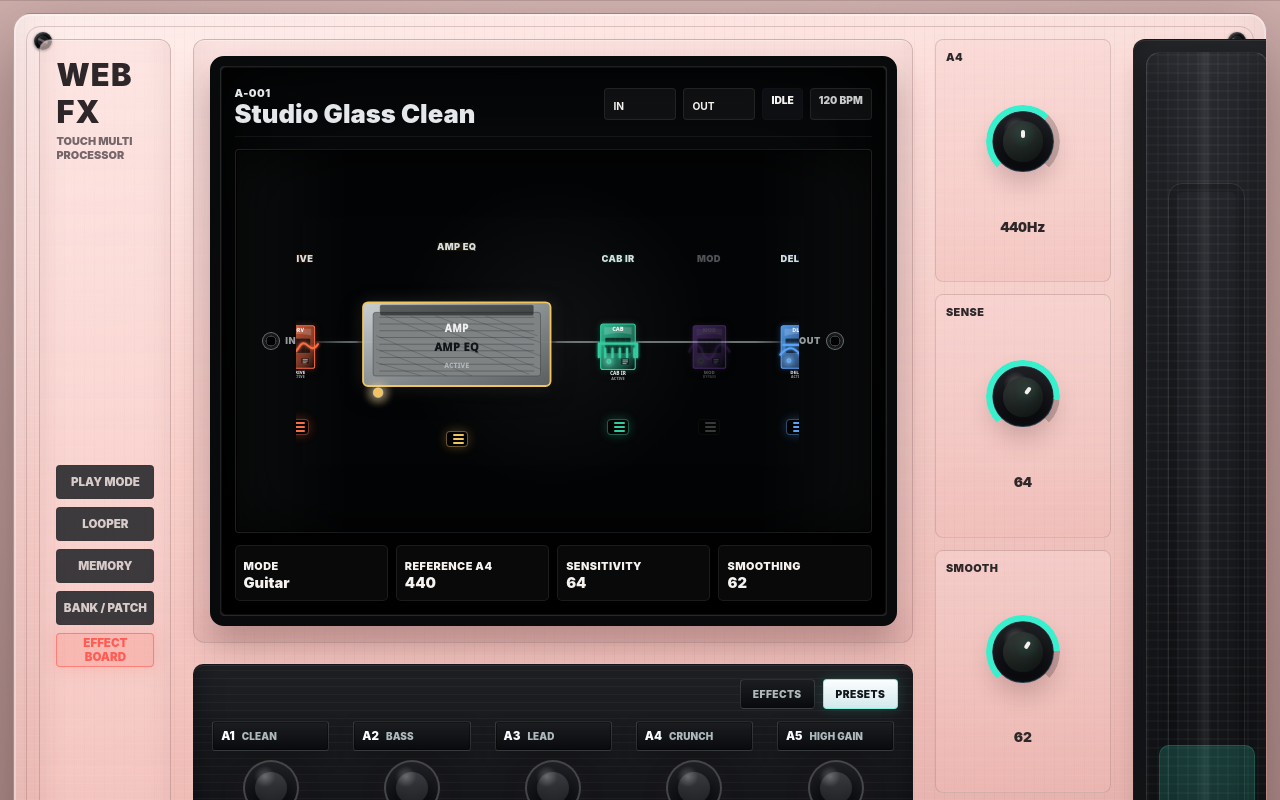
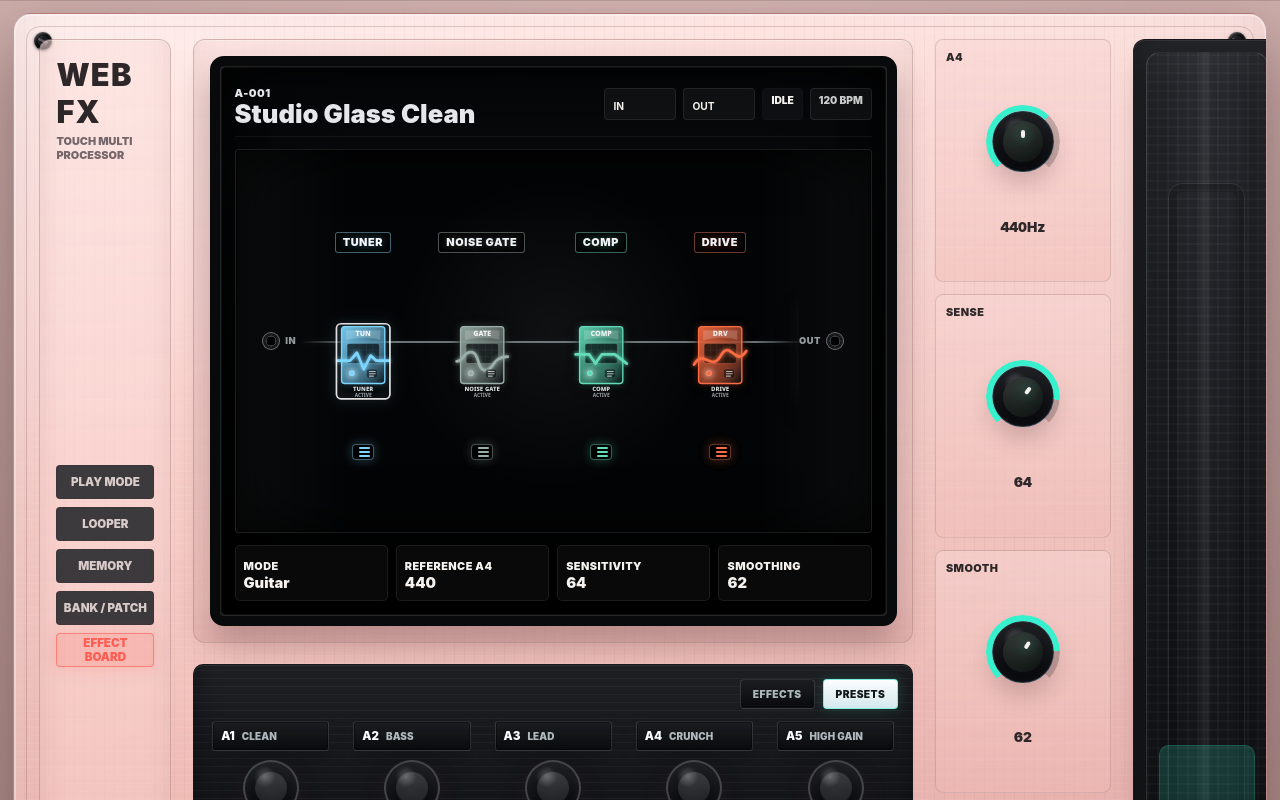
Before and after one commit to kimyounggaur/Guitar-Muti-Effector, a React (Vite) app: page / in a window 1280 px wide. Shown: the top 800 px of the page. Built offline with nearby package versions, Linux system fonts and the light colour scheme.

Commit message:
Enlarge LCD chain effect blocks

```diff
--- a/src/styles/hardware.css
+++ b/src/styles/hardware.css
@@ -3823,45 +3823,49 @@
   display: flex;
   grid-template-columns: none;
   grid-auto-rows: initial;
-  justify-content: center;
+  justify-content: flex-start;
   align-items: center;
-  gap: clamp(6px, 0.9vw, 12px);
+  gap: clamp(10px, 1.3vw, 18px);
   width: 100%;
   height: 100%;
   min-height: 0;
   overflow-x: auto;
   overflow-y: hidden;
-  padding: clamp(22px, 2.4vw, 34px) clamp(4px, 1vw, 12px) clamp(16px, 2vw, 28px);
+  padding: clamp(24px, 2.6vw, 38px) clamp(8px, 1.2vw, 16px) clamp(16px, 2vw, 28px);
 }
 
 .screen-glass:not(.is-preset-browser) .chain-effect-shell {
   display: grid;
-  flex: 0 0 clamp(72px, 6vw, 92px);
-  gap: 4px;
+  flex: 0 0 clamp(96px, 8vw, 124px);
+  gap: 7px;
   justify-items: center;
-  min-width: 72px;
+  min-width: 96px;
 }
 
 .screen-glass:not(.is-preset-browser) .chain-effect-shell.type-ampEQ {
-  flex-basis: clamp(158px, 17vw, 238px);
+  flex-basis: clamp(220px, 20vw, 300px);
 }
 
 .screen-glass:not(.is-preset-browser) .chain-effect-shell.type-cabinetIR {
-  flex-basis: clamp(78px, 6.4vw, 100px);
+  flex-basis: clamp(104px, 8.6vw, 132px);
 }
 
 .screen-glass:not(.is-preset-browser) .chain-effect-lcd-label {
   display: block;
   max-width: 100%;
   overflow: hidden;
-  color: rgba(235, 241, 242, 0.94);
-  font-size: clamp(0.58rem, 0.68vw, 0.72rem);
-  font-weight: 950;
-  letter-spacing: 0.04em;
+  border: 1px solid color-mix(in srgb, var(--effect-color) 36%, rgba(255, 255, 255, 0.12));
+  border-radius: 3px;
+  background: rgba(0, 0, 0, 0.72);
+  color: rgba(248, 252, 255, 0.98);
+  font-size: clamp(0.68rem, 0.82vw, 0.84rem);
+  font-weight: 950;
+  letter-spacing: 0.05em;
   line-height: 1;
+  padding: 4px 7px;
   text-align: center;
   text-overflow: ellipsis;
-  text-shadow: 0 0 8px color-mix(in srgb, var(--effect-color) 38%, transparent);
+  text-shadow: 0 0 10px color-mix(in srgb, var(--effect-color) 46%, transparent);
   text-transform: uppercase;
   white-space: nowrap;
 }
@@ -3871,12 +3875,12 @@
 }
 
 .screen-glass:not(.is-preset-browser) .chain-effect-svg-button {
-  height: clamp(124px, 14vw, 166px);
+  height: clamp(152px, 16.4vw, 198px);
   min-height: 0;
 }
 
 .screen-glass:not(.is-preset-browser) .chain-effect-shell.type-ampEQ .chain-effect-svg-button {
-  height: clamp(140px, 15.5vw, 190px);
+  height: clamp(174px, 18vw, 228px);
 }
 
 .screen-glass:not(.is-preset-browser) .chain-effect-main {
@@ -4023,10 +4027,10 @@
   }
 
   .screen-glass:not(.is-preset-browser) .chain-effect-shell {
-    flex-basis: 88px;
+    flex-basis: 110px;
   }
 
   .screen-glass:not(.is-preset-browser) .chain-effect-shell.type-ampEQ {
-    flex-basis: 208px;
-  }
-}
+    flex-basis: 240px;
+  }
+}
```
